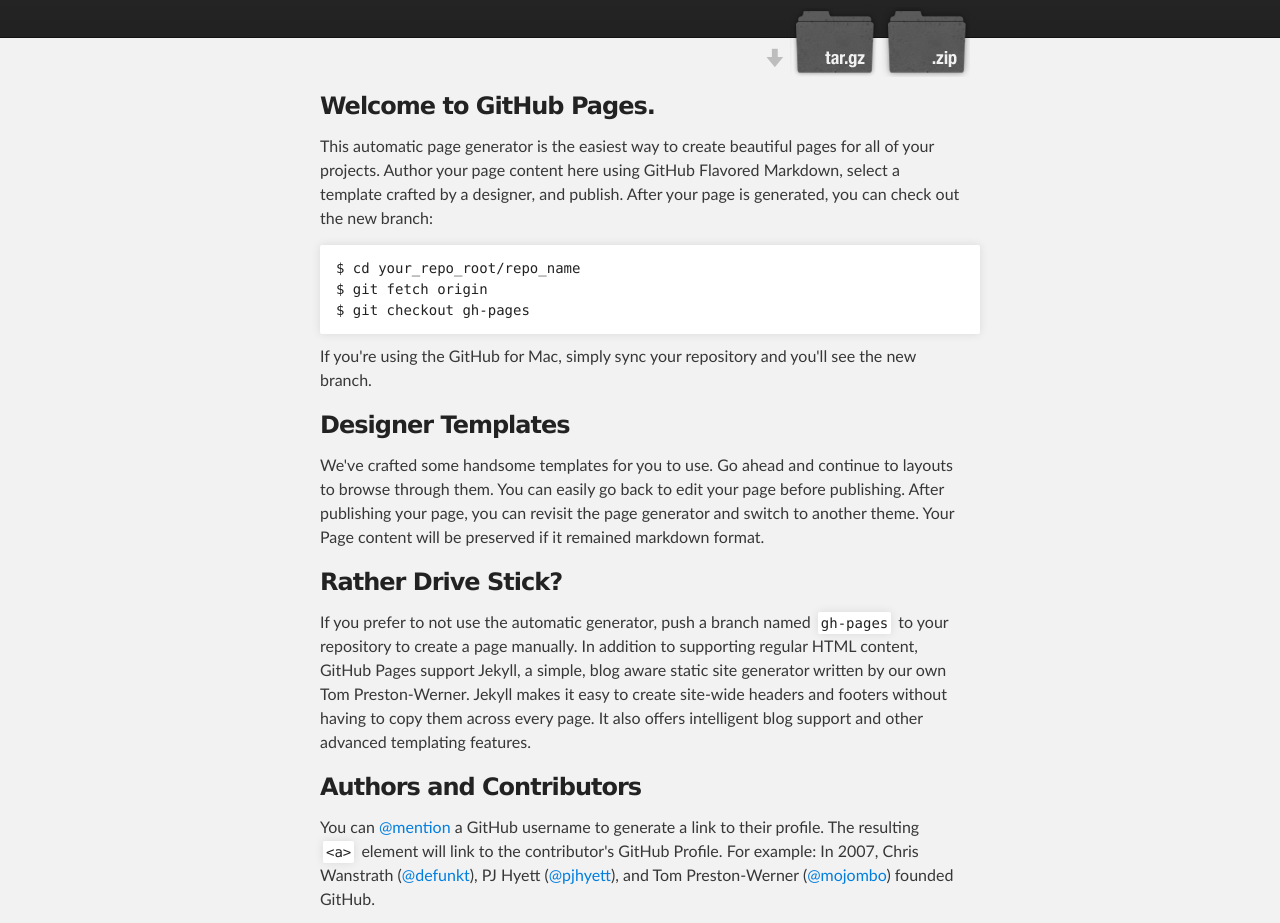
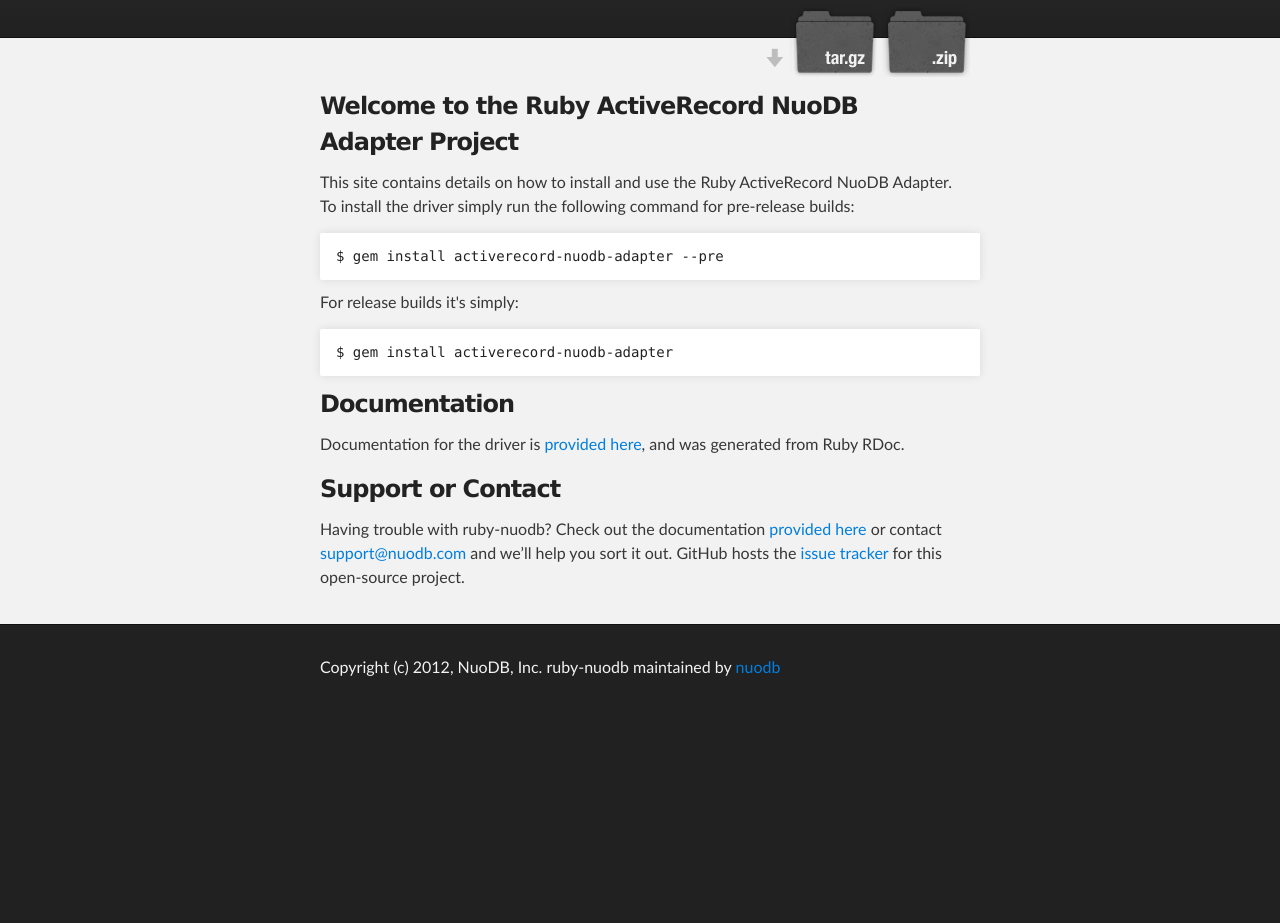
Before and after one commit to jgetto/ruby-activerecord-nuodb-adapter, a plain HTML site: page index.html in a window 1280 px wide. Shown: the part 235-1158 px from the top of the page. After the commit the page ends 949 px from the top, so only its background shows below. Drawn offline with Linux system fonts and the light colour scheme.

Commit message:
Update web page for project.

```diff
--- a/index.html
+++ b/index.html
@@ -2,13 +2,13 @@
 <html>
 
 <head>
-    <meta charset='utf-8' />
-    <meta http-equiv="X-UA-Compatible" content="chrome=1" />
-    <meta name="description" content="ruby-activerecord-nuodb-adapter : Ruby ActiveRecord NuoDB Adapter" />
+  <meta charset='utf-8'/>
+  <meta http-equiv="X-UA-Compatible" content="chrome=1"/>
+    <meta name="description" content="activerecord-nuodb-adapter : ActiveRecord NuoDB Adapter" />
 
   <link rel="stylesheet" type="text/css" media="screen" href="stylesheets/stylesheet.css">
 
-    <title>ruby-activerecord-nuodb-adapter</title>
+    <title>activerecord-nuodb-adapter</title>
 </head>
 
 <body>
@@ -18,8 +18,8 @@
   <header class="inner">
           <a id="forkme_banner" href="https://github.com/nuodb/ruby-activerecord-nuodb-adapter">View on GitHub</a>
 
-          <h1 id="project_title">ruby-activerecord-nuodb-adapter</h1>
-          <h2 id="project_tagline">Ruby ActiveRecord NuoDB Adapter</h2>
+          <h1 id="project_title">activerecord-nuodb-adapter</h1>
+          <h2 id="project_tagline">ActiveRecord NuoDB Adapter</h2>
 
     <section id="downloads">
               <a class="zip_download_link" href="https://github.com/nuodb/ruby-activerecord-nuodb-adapter/zipball/master">Download this project as a .zip file</a>
@@ -31,44 +31,41 @@
 <!-- MAIN CONTENT -->
 <div id="main_content_wrap" class="outer">
   <section id="main_content" class="inner">
-        <h3>Welcome to GitHub Pages.</h3>
+    <h3>Welcome to the Ruby ActiveRecord NuoDB Adapter Project</h3>
 
-<p>This automatic page generator is the easiest way to create beautiful pages for all of your projects. Author your page content here using GitHub Flavored Markdown, select a template crafted by a designer, and publish. After your page is generated, you can check out the new branch:</p>
+    <p>This site contains details on how to install and use the Ruby ActiveRecord NuoDB Adapter. To install
+      the driver simply run the following command for pre-release builds:</p>
 
-<pre><code>$ cd your_repo_root/repo_name
-$ git fetch origin
-$ git checkout gh-pages
-</code></pre>
+    <pre><code>$ gem install activerecord-nuodb-adapter --pre</code></pre>
 
-<p>If you're using the GitHub for Mac, simply sync your repository and you'll see the new branch.</p>
+    <p>For release builds it's simply:</p>
 
-<h3>Designer Templates</h3>
+    <pre><code>$ gem install activerecord-nuodb-adapter</code></pre>
 
-<p>We've crafted some handsome templates for you to use. Go ahead and continue to layouts to browse through them. You can easily go back to edit your page before publishing. After publishing your page, you can revisit the page generator and switch to another theme. Your Page content will be preserved if it remained markdown format.</p>
+    <h3>Documentation</h3>
 
-<h3>Rather Drive Stick?</h3>
-
-<p>If you prefer to not use the automatic generator, push a branch named <code>gh-pages</code> to your repository to create a page manually. In addition to supporting regular HTML content, GitHub Pages support Jekyll, a simple, blog aware static site generator written by our own Tom Preston-Werner. Jekyll makes it easy to create site-wide headers and footers without having to copy them across every page. It also offers intelligent blog support and other advanced templating features.</p>
-
-<h3>Authors and Contributors</h3>
-
-<p>You can <a href="https://github.com/blog/821" class="user-mention">@mention</a> a GitHub username to generate a link to their profile. The resulting <code>&lt;a&gt;</code> element will link to the contributor's GitHub Profile. For example: In 2007, Chris Wanstrath (<a href="https://github.com/defunkt" class="user-mention">@defunkt</a>), PJ Hyett (<a href="https://github.com/pjhyett" class="user-mention">@pjhyett</a>), and Tom Preston-Werner (<a href="https://github.com/mojombo" class="user-mention">@mojombo</a>) founded GitHub.</p>
+    <p>Documentation for the driver is <a href="http://nuodb.github.com/ruby-activerecord-nuodb-adapter/rdoc">provided here</a>, and was
+      generated from Ruby RDoc.</p>
 
     <h3>Support or Contact</h3>
 
-<p>Having trouble with Pages? Check out the documentation at <a href="http://help.github.com/pages">http://help.github.com/pages</a> or contact <a href="mailto:support@github.com">support@github.com</a> and we’ll help you sort it out.</p>
+    <p>Having trouble with ruby-nuodb? Check out the documentation
+      <a href="http://nuodb.github.com/ruby-activerecord-nuodb-adapter/rdoc">provided here</a>
+      or contact <a href="mailto:support@nuodb.com">support@nuodb.com</a>
+      and we’ll help you sort it out. GitHub hosts the
+      <a href="https://github.com/nuodb/ruby-activerecord-nuodb-adapter/issues">issue tracker</a> for
+      this open-source project.</p>
   </section>
 </div>
 
 <!-- FOOTER  -->
 <div id="footer_wrap" class="outer">
   <footer class="inner">
-        <p class="copyright">ruby-activerecord-nuodb-adapter maintained by <a href="https://github.com/nuodb">nuodb</a></p>
-        <p>Published with <a href="http://pages.github.com">GitHub Pages</a></p>
+    <p class="copyright">Copyright (c) 2012, NuoDB, Inc. ruby-nuodb maintained by <a href="https://github.com/nuodb">nuodb</a>
+    </p>
   </footer>
 </div>
 
 
-
 </body>
 </html>
```
Also changed, not shown: 1 other file. Lines whose indentation alone changed are shown as unchanged.
